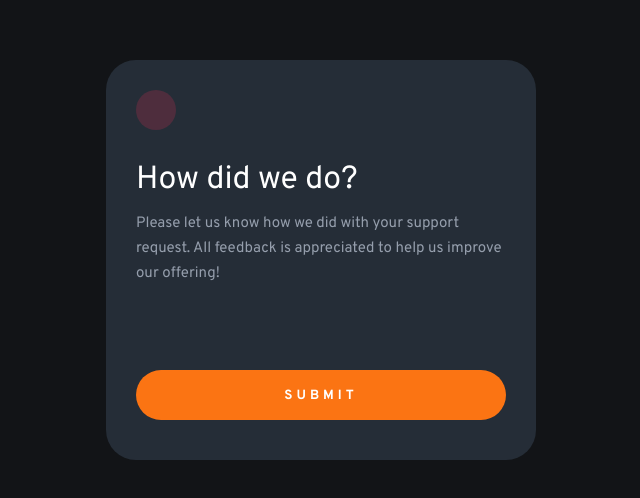
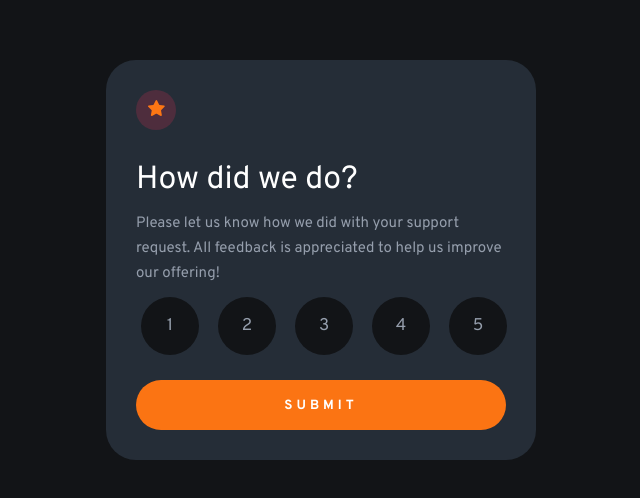
Before and after one commit to Gabry091/-interactive-rating-component-main, a plain HTML site: page index.html in a window 1280 px wide. Shown: the part 140-638 px from the top of the page, without its empty margins (319-959 px from the left). Drawn offline with Linux system fonts and the light colour scheme.

Commit message:
added an active state of the buttons with the class 'rate'

```diff
--- a/index.html
+++ b/index.html
@@ -9,7 +9,7 @@
   <link rel="icon" type="image/png" sizes="32x32" href="./images/favicon-32x32.png">
   <link rel="stylesheet" href="style.css">
   <title>Frontend Mentor | Interactive rating component</title>
-
+  <script src="main.js"></script>
 </head>
 <body>
 
@@ -29,15 +29,19 @@
     </p>
   </div>
 
+<div id="but">
 
+  <button class="rate">1</button>
 
+  <button class="rate">2</button>
 
+  <button class="rate">3</button>
 
+  <button class="rate">4</button>
 
+  <button class="rate">5</button>
 
-
-
-
+</div>
 
   <button id="sub">SUBMIT</button>
 
--- a/style.scss
+++ b/style.scss
@@ -42,9 +42,10 @@ body{
 
         #star{
             position: absolute;
-            left: 32px;
-            top: 32px;
-            display: none;
+            left: 12px;
+            top: 10px;
+            display: block;
+
         }
     }
 #pt{
@@ -65,6 +66,32 @@ body{
         line-height: 25px;
     }
 }
+#but{
+
+margin-left: 25px;
+position: absolute;
+bottom: 100px;
+
+    .rate{
+        border: none;
+        background-color: $vdblue;
+        color: $lgrey;
+        height: 58px;
+        width: 58px;
+        border-radius: 100px;
+        font-family: 'OverPass';
+        font-size: 17px;
+        margin: 5px;
+        margin-left: 10px;
+
+    }
+
+    .rate:hover{
+       background-color: $orange;
+       color: #ffff;
+    }
+}
+
 
 #sub{
     background-color: $orange;
@@ -72,14 +99,23 @@ body{
     border-radius: 100px;
     width: 370px;
     height: 50px;
-    margin: 30px;
     position: absolute;
-    bottom: 10px;
+    left: 50%;
+    transform: translate(-50%);
+    bottom: 30px;
     color: #ffff;
     font-family: 'OverPass';
     letter-spacing: 4px;
     font-weight: 700;
     text-align: center;
+    transition: 0.3s ease-in;
 }
 
+#sub:hover{
+    background-color: white;
+    color: $orange;
+    cursor: pointer;
+
+
+    }
 }
```
Also changed, not shown: main.js (added), style.css, 1 other file.
